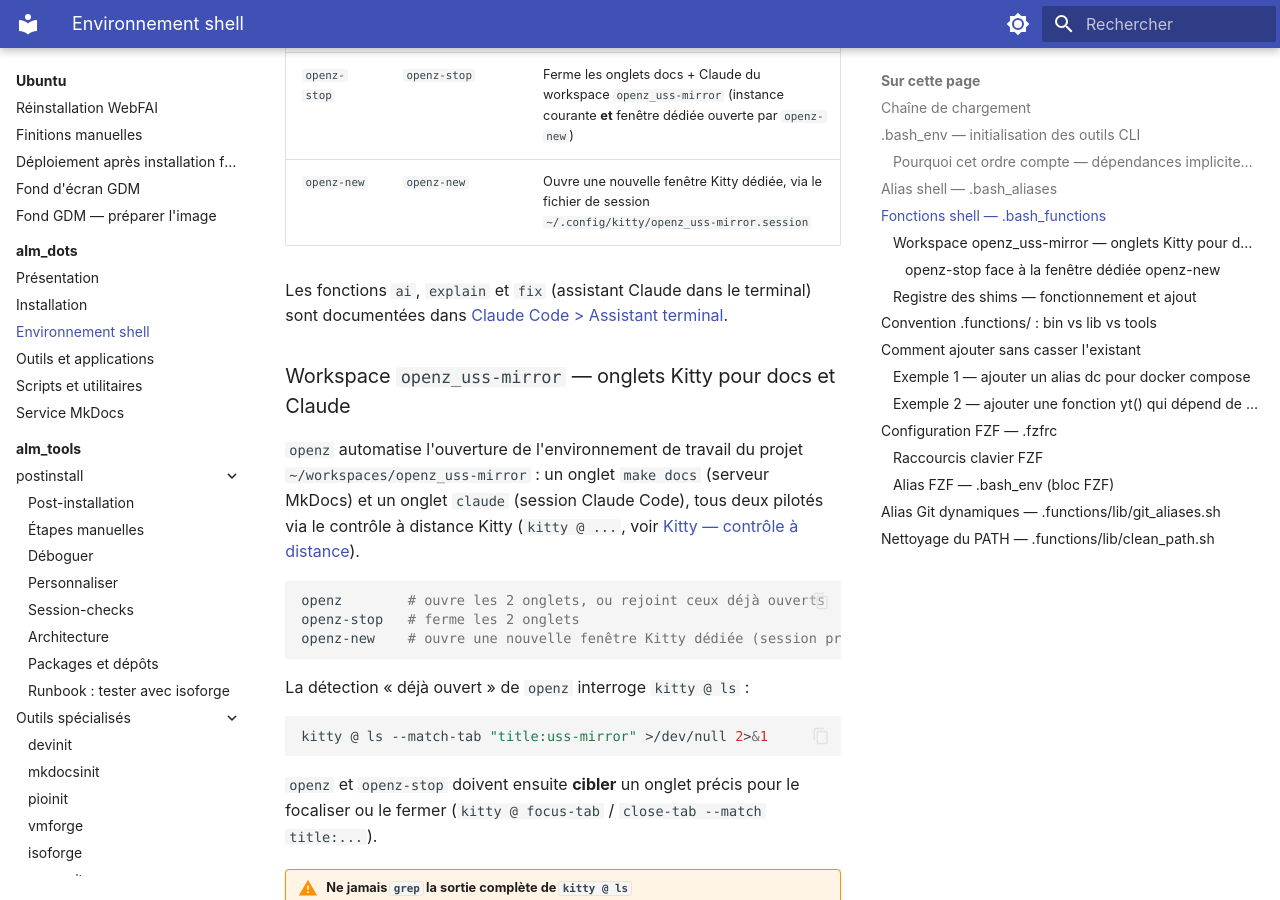
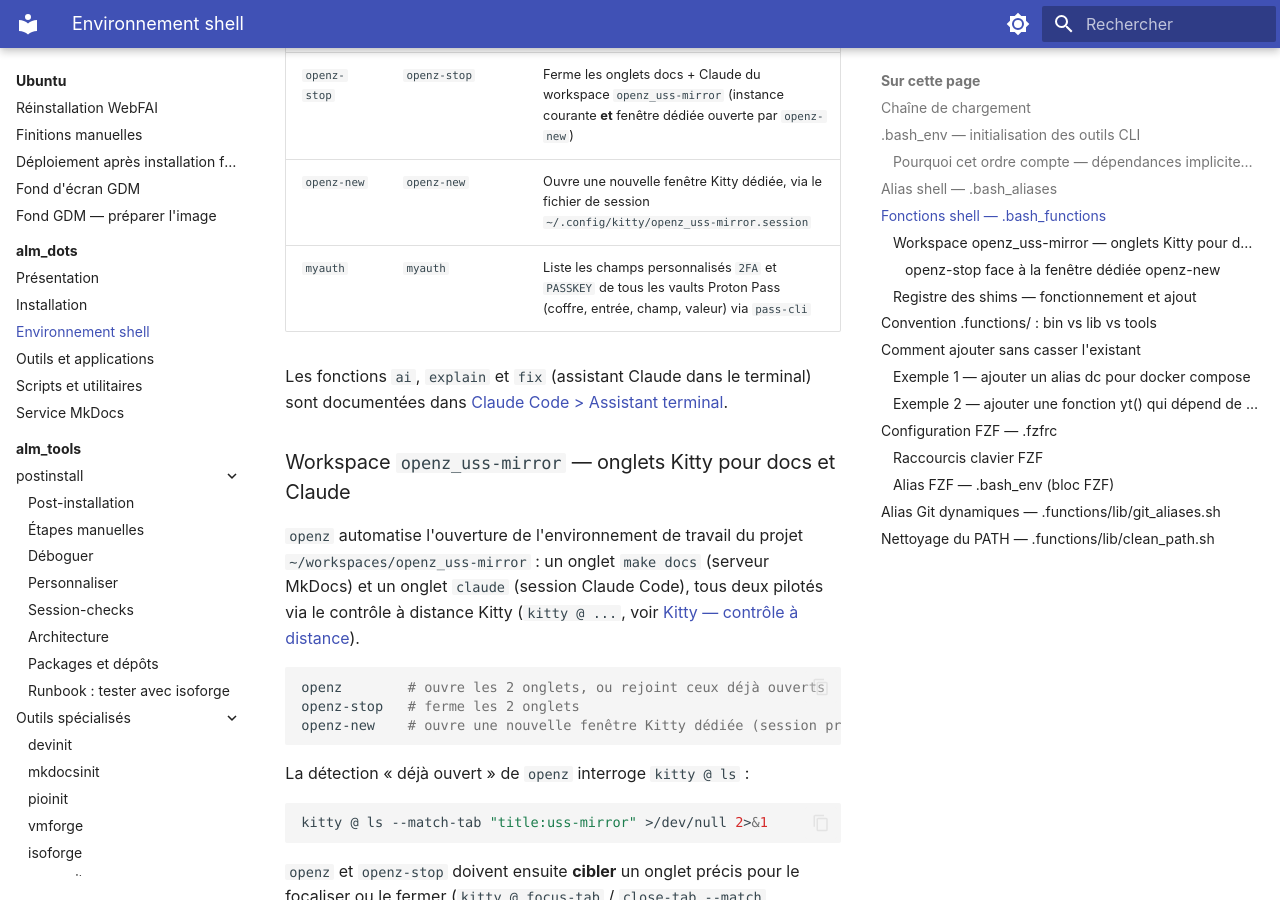
Before and after one commit to namnetes/alm_notes, an MkDocs documentation site: the page built from docs/systeme/ubuntu/alm_dots/environnement-shell.md, in a window 1280 px wide and 900 px high, scrolled down 6445 px. Built offline with MkDocs 1.6.1 and Material for MkDocs 9.7.7, drawn with Linux system fonts in a browser that asks for light colours.

Commit message:
docs: document myauth function in environnement-shell.md
Was previously my2fa and undocumented in this table; now renamed and
listed alongside the other .bash_functions entries.

```diff
--- a/docs/systeme/ubuntu/alm_dots/environnement-shell.md
+++ b/docs/systeme/ubuntu/alm_dots/environnement-shell.md
@@ -163,6 +163,7 @@ Toutes les fonctions sont accessibles depuis n'importe quel répertoire. La comm
 | `openz` | `openz` | Ouvre (ou rejoint) les onglets docs + Claude du workspace `openz_uss-mirror` dans la fenêtre Kitty courante |
 | `openz-stop` | `openz-stop` | Ferme les onglets docs + Claude du workspace `openz_uss-mirror` (instance courante **et** fenêtre dédiée ouverte par `openz-new`) |
 | `openz-new` | `openz-new` | Ouvre une nouvelle fenêtre Kitty dédiée, via le fichier de session `~/.config/kitty/openz_uss-mirror.session` |
+| `myauth` | `myauth` | Liste les champs personnalisés `2FA` et `PASSKEY` de tous les vaults Proton Pass (coffre, entrée, champ, valeur) via `pass-cli` |
 
 Les fonctions `ai`, `explain` et `fix` (assistant Claude dans le terminal)
 sont documentées dans [Claude Code > Assistant
```
